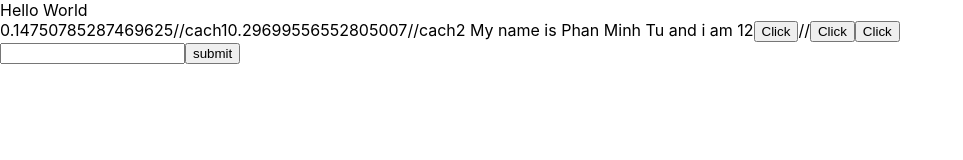
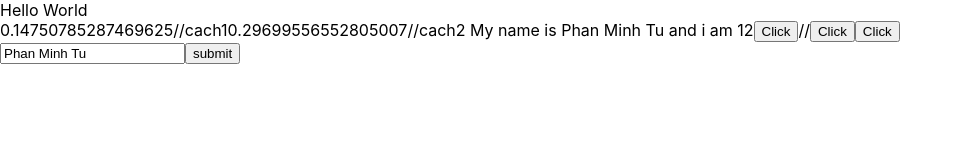
Before and after one commit to minhtuphan1804/Demo_React, a React (Create React App) app in the folder my-app/: page / in a window 1280 px wide. Shown: the top 160 px of the page, without its empty margins (0-963 px from the left). Built offline with nearby package versions, Linux system fonts and the light colour scheme.

Commit message:
update form

```diff
--- a/my-app/src/component/Mycomponent.js
+++ b/my-app/src/component/Mycomponent.js
@@ -53,8 +53,8 @@ class myComponent extends React.Component {
 
                 <button onMouseOver={this.handleOnMouseOver}>Click</button>
 
-                <form onSubmit={(event) => { this.handleOnSubmit(event) }}>
-                    <input type='text' onChange={(event) => { this.handleOnchange(event) }}></input>
+                <form onSubmit={(event) => { this.handleOnSubmit(event) }} >
+                    <input type='text' value={this.state.name} onChange={(event) => { this.handleOnchange(event) }}></input>
                     <button type='submit' >submit</button>
                 </form>
 
```
